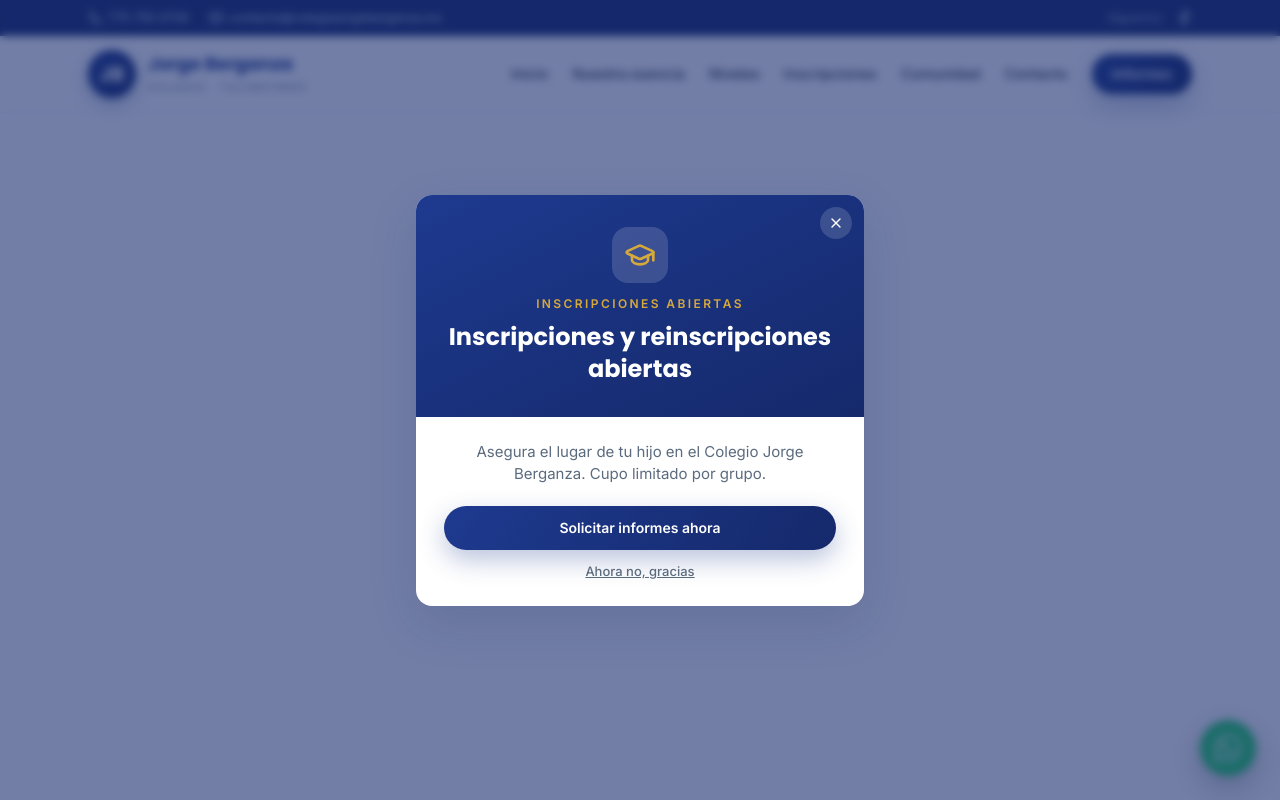
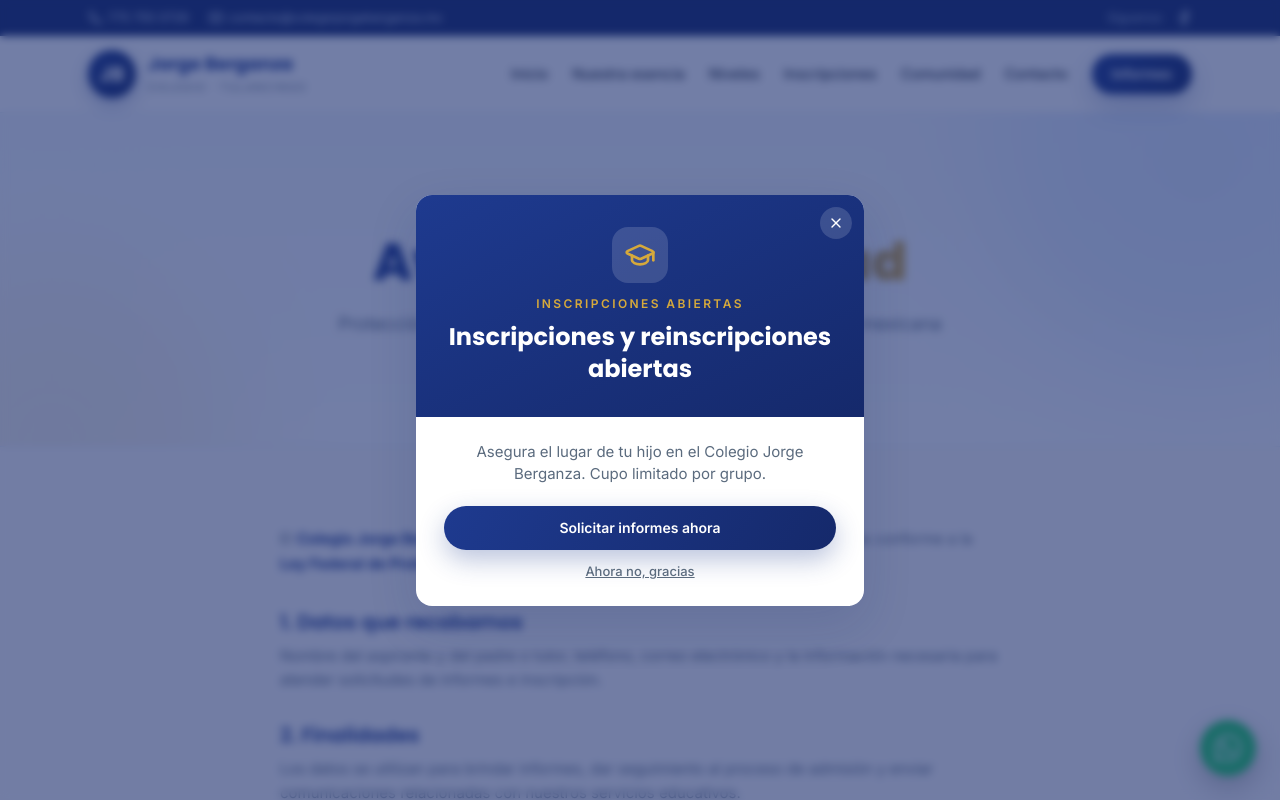
Before and after one commit to novumarketing/jb-web, a Next.js app: page /aviso-de-privacidad in a window 1280 px wide. Before the commit this address had no page. Shown: the top 800 px of the page. Built offline with nearby package versions, Linux system fonts and the light colour scheme.

Commit message:
Add /aviso-de-privacidad page

```diff
--- /dev/null
+++ b/app/aviso-de-privacidad/page.tsx
@@ -0,0 +1,32 @@
+import type { Metadata } from "next";
+import { PageHero } from "@/components/ui";
+import { EMAIL, PHONE } from "@/components/site";
+
+export const metadata: Metadata = {
+  title: "Aviso de Privacidad",
+  description: "Aviso de Privacidad del Colegio Jorge Berganza conforme a la Ley Federal de Protección de Datos Personales en Posesión de los Particulares.",
+  robots: { index: true, follow: false },
+};
+
+function Block({ title, children }: { title: string; children: React.ReactNode }) {
+  return (<div className="mb-7"><h2 className="mb-2 font-display text-xl font-semibold text-royal">{title}</h2><div className="space-y-2 text-[15px] leading-relaxed text-muted">{children}</div></div>);
+}
+
+export default function Aviso() {
+  return (
+    <main>
+      <PageHero kicker="Legal" title={<>Aviso de <span className="grad-text">Privacidad</span></>}
+        sub="Protección de tus datos personales conforme a la legislación mexicana vigente." />
+      <section className="py-16 md:py-20">
+        <div className="wrap max-w-3xl">
+          <p className="mb-8 text-[15px] leading-relaxed text-muted">El <strong className="text-royal">Colegio Jorge Berganza</strong> es responsable del tratamiento de sus datos personales conforme a la <strong className="text-royal">Ley Federal de Protección de Datos Personales en Posesión de los Particulares</strong>.</p>
+          <Block title="1. Datos que recabamos"><p>Nombre del aspirante y del padre o tutor, teléfono, correo electrónico y la información necesaria para atender solicitudes de informes e inscripción.</p></Block>
+          <Block title="2. Finalidades"><p>Los datos se utilizan para brindar informes, dar seguimiento al proceso de admisión y enviar comunicaciones relacionadas con nuestros servicios educativos.</p></Block>
+          <Block title="3. Derechos ARCO"><p>Puede ejercer sus derechos de Acceso, Rectificación, Cancelación u Oposición (ARCO) y revocar su consentimiento escribiendo a {EMAIL} o al teléfono {PHONE}.</p></Block>
+          <Block title="4. Cambios al aviso"><p>Este Aviso de Privacidad puede actualizarse; cualquier cambio se publicará en este sitio.</p></Block>
+          <p className="mt-8 text-[13px] text-muted">Documento de referencia. Valida su contenido con tu asesor legal antes de publicarlo de forma definitiva.</p>
+        </div>
+      </section>
+    </main>
+  );
+}
```
